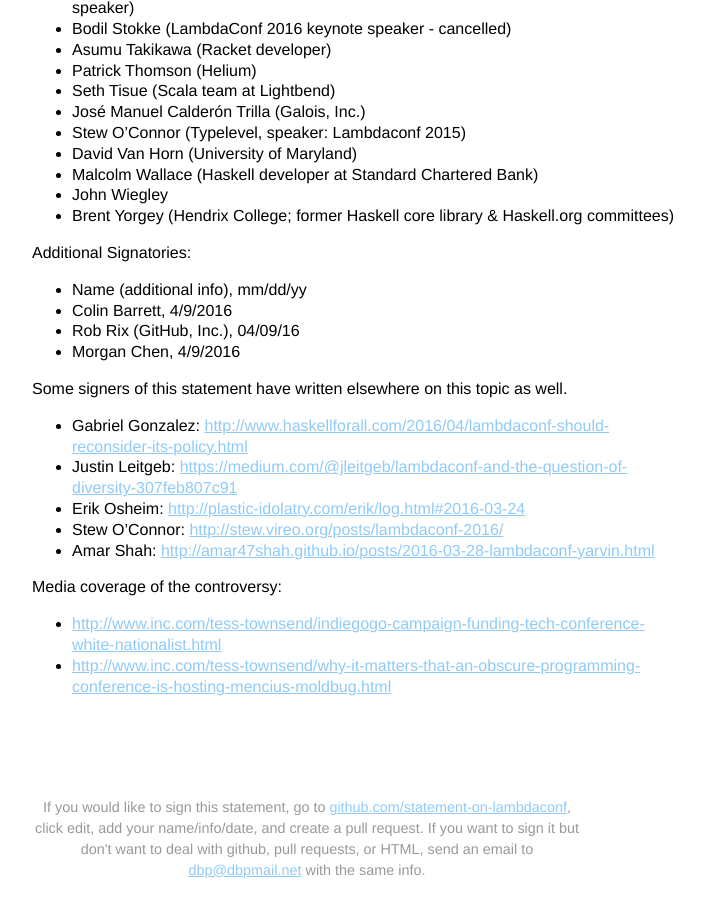
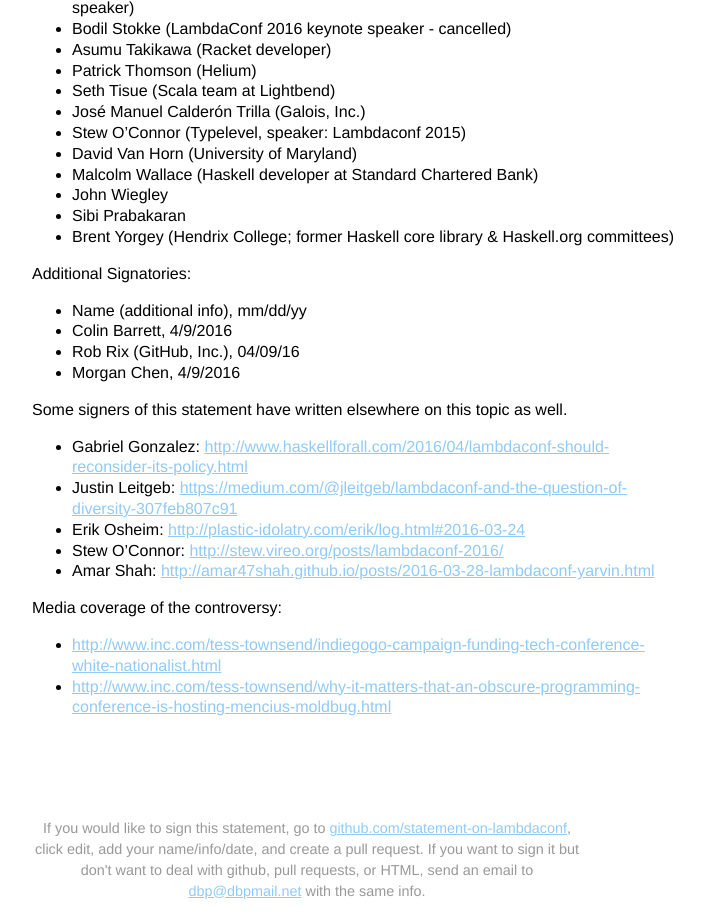
Before and after one commit to statement-on-lambdaconf/statement-on-lambdaconf.github.io, a plain HTML site: page index.html in a window 1280 px wide. Shown: the part 2238-3154 px from the top of the page, without its empty margins (283-987 px from the left). Before the commit the page ends 3133 px from the top, so only its background shows below. Drawn offline with Linux system fonts and the light colour scheme.

Commit message:
Signed: Sibi

```diff
--- a/index.html
+++ b/index.html
@@ -128,6 +128,7 @@
       <li>David Van Horn (University of Maryland)</li>
       <li>Malcolm Wallace (Haskell developer at Standard Chartered Bank)</li>
       <li>John Wiegley</li>
+      <li>Sibi Prabakaran</li>
       <li>Brent Yorgey (Hendrix College; former Haskell core library &amp; Haskell.org committees)</li>
     </ul>
 
```
